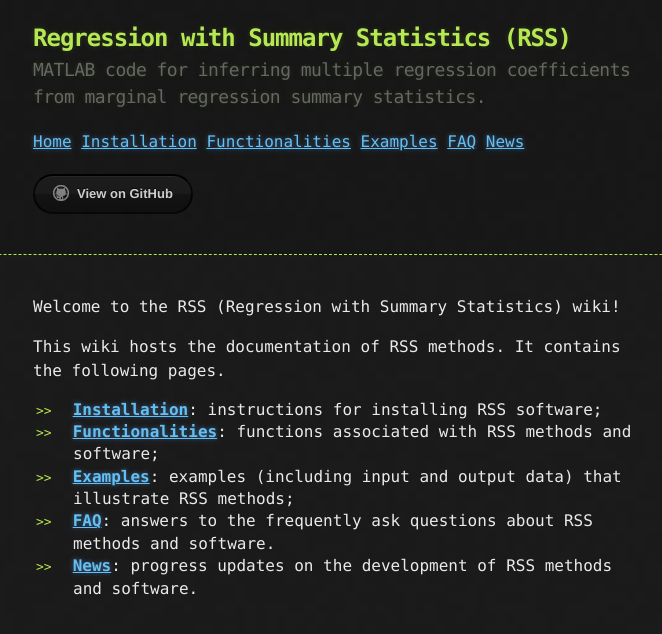
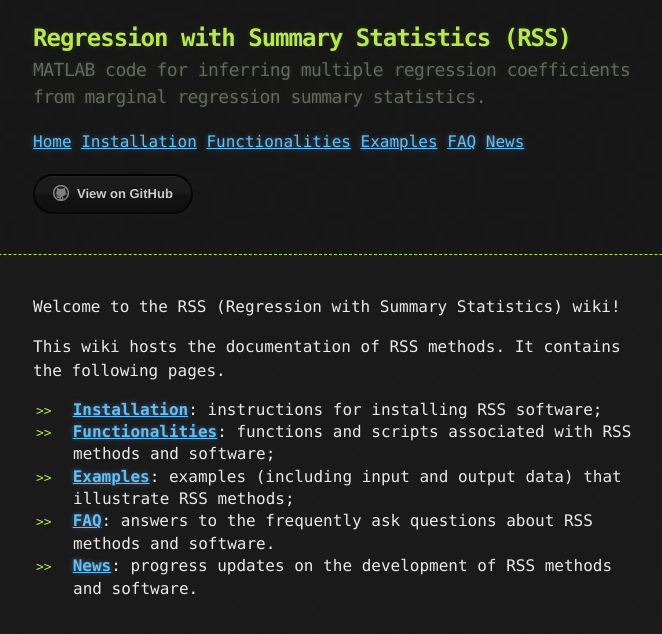
Before and after one commit to stephenslab/rss, a Jekyll site: the page built from docs/index.md, in a window 1280 px wide. Shown: the top 634 px of the page, without its empty margins (307-969 px from the left). Built offline with Jekyll 4.4.1, drawn with Linux system fonts in a browser that asks for light colours.

Commit message:
update index

```diff
--- a/docs/index.md
+++ b/docs/index.md
@@ -9,7 +9,7 @@ following pages.
 
 - [**Installation**](Installation): instructions for installing RSS
   software;
-- [**Functionalities**](Functionalities): functions associated with
+- [**Functionalities**](Functionalities): functions and scripts associated with
   RSS methods and software;
 - [**Examples**](Examples): examples (including input and output data)
   that illustrate RSS methods;
```
